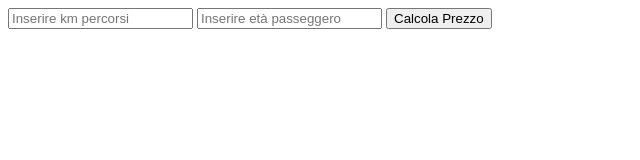
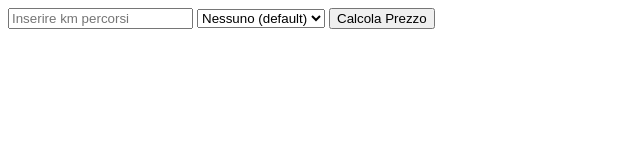
Before and after one commit to MarcoColloca/js-biglietto-treno-form, a plain HTML site: page index.html in a window 1280 px wide. Shown: the whole page, without its empty margins (0-640 px from the left). Drawn offline with nearby package versions, Linux system fonts and the light colour scheme.

Commit message:
Add → added <select> instead of input for age in HTML

```diff
--- a/index.html
+++ b/index.html
@@ -18,7 +18,12 @@
             <div class="row">
                 <div class="col-12">
                     <input type="text" id="distance" name="distance" placeholder="Inserire km percorsi">
-                    <input type="text" id="age" name="age" placeholder="Inserire età passeggero">
+                    <select name="age" id="age">
+                        <option value="nessuno">Nessuno (default)</option>
+                        <option value="minorenne">Minorenne</option>
+                        <option value="over65">Over 65</option>
+                    </select>
+                    <!-- <input type="text" id="age" name="age" placeholder="Inserire età passeggero"> -->
                     <input type="button" id="ticket-price" name="ticket-price" value="Calcola Prezzo">
                 </div>
             </div>
```
